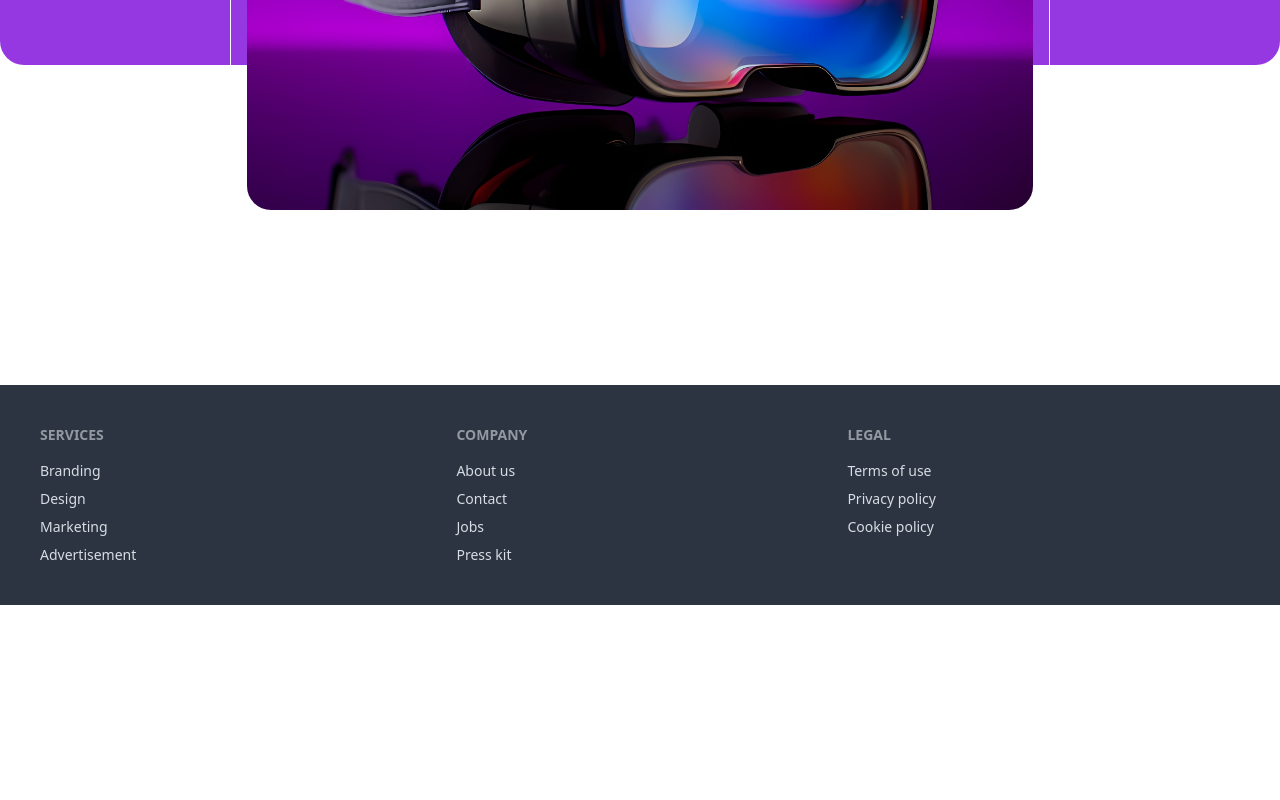
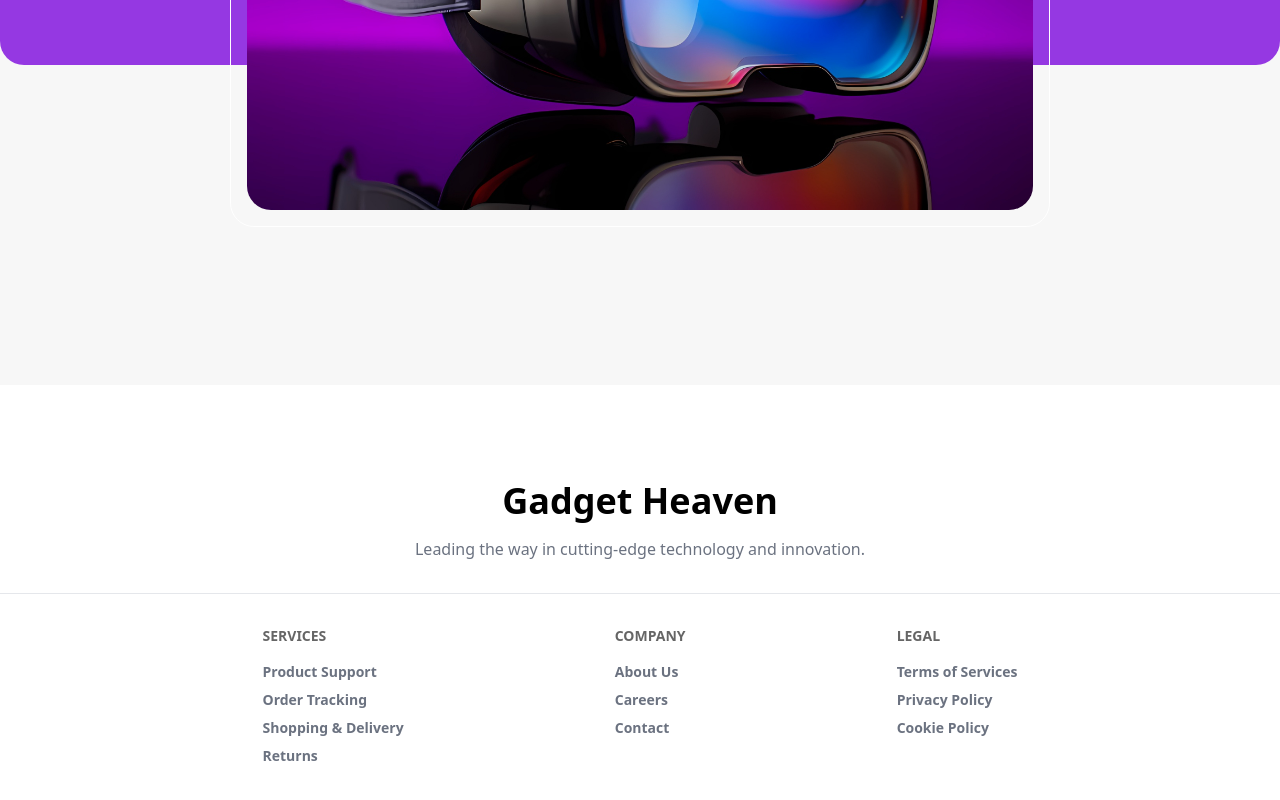
Before and after one commit to programming-hero-web-course-4/b10a8-gadget-heaven-HabiburRahman02, a React (Vite) app: page / in a window 1280 px wide. Shown: the part 863-1663 px from the top of the page. Before the commit the page ends 1468 px from the top, so only its background shows below. Built offline with nearby package versions, Linux system fonts and the light colour scheme.

Commit message:
footer added

```diff
--- a/src/components/Footer/Footer.jsx
+++ b/src/components/Footer/Footer.jsx
@@ -1,29 +1,39 @@
 
 const Footer = () => {
     return (
-        <div className="mt-[320px]">
-            <footer className="footer bg-neutral text-neutral-content p-10">
+        <div className=" ">
+            <div className="mt-[320px] bg-white text-black py-24">
+                <div className="">
+                    <div className="max-w-[1450px] mx-auto text-center">
+                        <div className="space-y-4">
+                            <h2 className="text-4xl font-bold">Gadget Heaven</h2>
+                            <p className="text-gray-500 pb-4">Leading the way in cutting-edge technology and innovation.</p>
+                            <div className="border-t  p-4"></div>
+                        </div>
+                    </div>
+                    <footer className="footer max-w-[950px] mx-auto  md:flex justify-around ">
                         <nav>
                             <h6 className="footer-title">Services</h6>
-                    <a className="link link-hover">Branding</a>
-                    <a className="link link-hover">Design</a>
-                    <a className="link link-hover">Marketing</a>
-                    <a className="link link-hover">Advertisement</a>
+                            <a className="link link-hover font-semibold text-gray-500">Product Support</a>
+                            <a className="link link-hover font-semibold text-gray-500">Order Tracking</a>
+                            <a className="link link-hover font-semibold text-gray-500">Shopping & Delivery</a>
+                            <a className="link link-hover font-semibold text-gray-500">Returns</a>
                         </nav>
                         <nav>
                             <h6 className="footer-title">Company</h6>
-                    <a className="link link-hover">About us</a>
-                    <a className="link link-hover">Contact</a>
-                    <a className="link link-hover">Jobs</a>
-                    <a className="link link-hover">Press kit</a>
+                            <a className="link link-hover font-semibold text-gray-500">About Us</a>
+                            <a className="link link-hover font-semibold text-gray-500">Careers</a>
+                            <a className="link link-hover font-semibold text-gray-500">Contact</a>
                         </nav>
                         <nav>
                             <h6 className="footer-title">Legal</h6>
-                    <a className="link link-hover">Terms of use</a>
-                    <a className="link link-hover">Privacy policy</a>
-                    <a className="link link-hover">Cookie policy</a>
+                            <a className="link link-hover font-semibold text-gray-500">Terms of Services</a>
+                            <a className="link link-hover font-semibold text-gray-500">Privacy Policy</a>
+                            <a className="link link-hover font-semibold text-gray-500">Cookie Policy</a>
                         </nav>
                     </footer>
+                </div>
+            </div>
         </div>
     );
 };
--- a/src/main.jsx
+++ b/src/main.jsx
@@ -6,6 +6,8 @@ import { RouterProvider } from 'react-router-dom'
 
 createRoot(document.getElementById('root')).render(
   <StrictMode>
-    <RouterProvider router={router} />
+    <div className='bg-[#F7F7F7]'>
+      <RouterProvider router={router} />
+    </div>
   </StrictMode>,
 )
```
Lines whose indentation alone changed are shown as unchanged.
